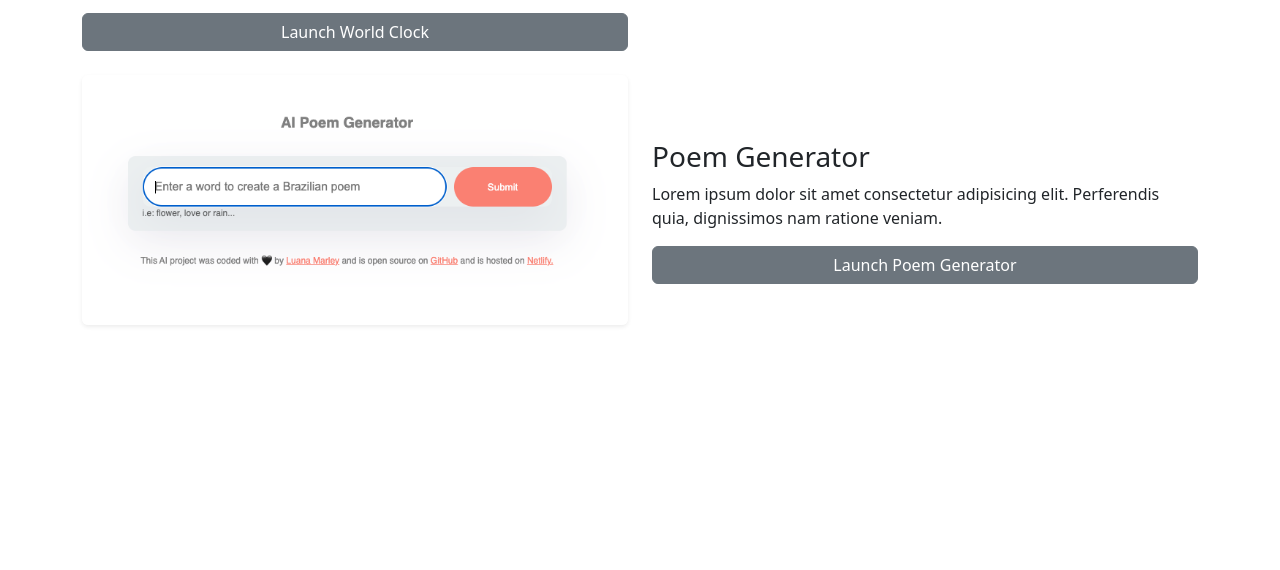
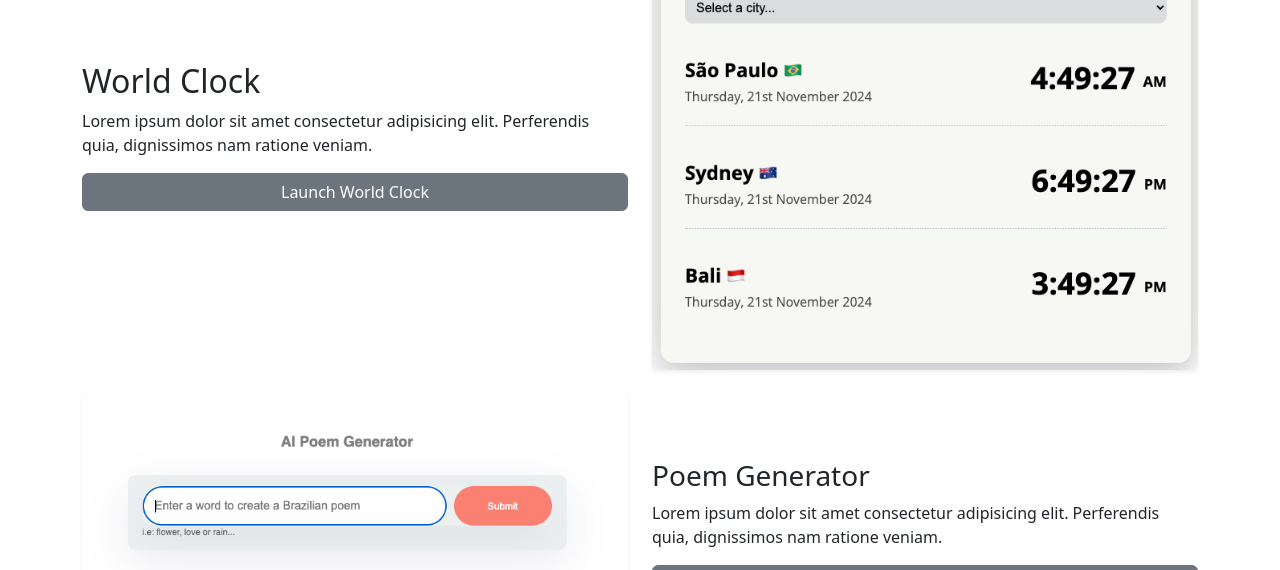
Before and after one commit to conectomarley/oneportfolio, a plain HTML site: page projects.html in a window 1280 px wide. Shown: the part 692-1262 px from the top of the page. Before the commit the page ends 1041 px from the top, so only its background shows below. Drawn offline with nearby package versions, Linux system fonts and the light colour scheme.

Commit message:
updated images png

```diff
--- a/projects.html
+++ b/projects.html
@@ -88,7 +88,7 @@
       <div class="row mb-4">
         <div class="col-sm-12 col-md-6 order-md-2">
           <img
-            src="images/print world clock.png.png"
+            src="images/printworldclock.png"
             class="img-fluid rounded shadow-sm"
             alt="World Clock"
           />
```
Also changed, not shown: images/lunar-weather.png (deleted), images/printworldclock.png (renamed from images/print world clock.png), images/world-clock.png (deleted).
